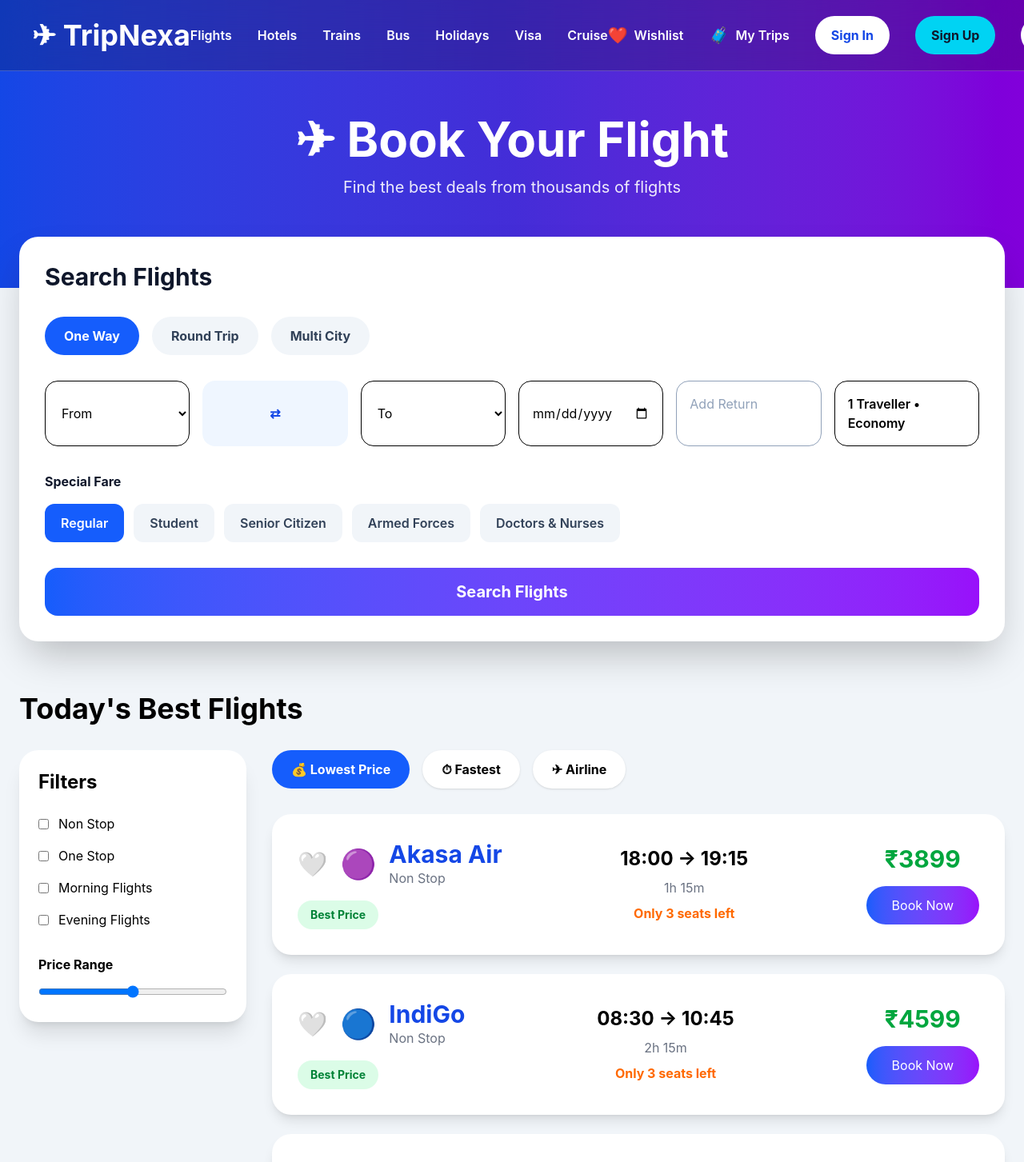
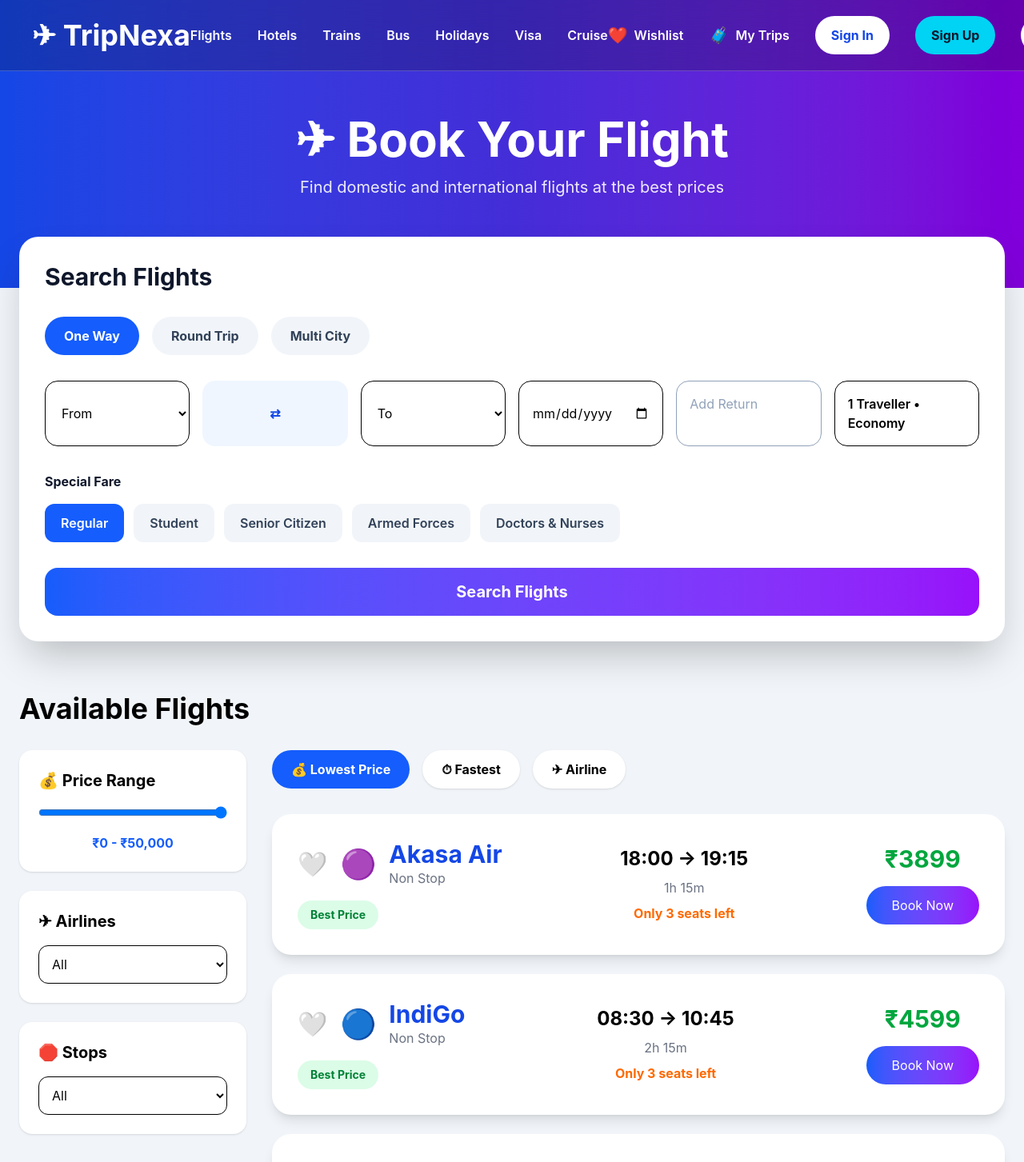
Before and after one commit to aryan20065-cloud/TripNexa, a React (Vite) app in the folder client/: page /flights in a window 1280 px wide. Shown: the top 1453 px of the page at 80% size. Built offline with nearby package versions, Linux system fonts and the light colour scheme.

Commit message:
Added working flight filters and improved search

```diff
--- a/client/src/pages/Flights.jsx
+++ b/client/src/pages/Flights.jsx
@@ -2,8 +2,10 @@
 import Navbar from "../components/layout/Navbar";
 import FlightSearch from "../components/flights/FlightSearch";
 import FlightCard from "../components/flights/FlightCard";
-import FlightFilters from "../components/flights/FlightFilters";
 import FlightSort from "../components/flights/FlightSort";
+import PriceFilter from "../components/flights/PriceFilter";
+import AirlineFilter from "../components/flights/AirlineFilter";
+import StopsFilter from "../components/flights/StopsFilter";
 import flights from "../data/flights";
 
 function Flights() {
@@ -11,11 +13,24 @@
   const [to, setTo] = useState("");
   const [sortBy, setSortBy] = useState("price");
 
+  const [price, setPrice] = useState(50000);
+  const [airline, setAirline] = useState("All");
+  const [stops, setStops] = useState("All");
+
   const filteredFlights = flights.filter((flight) => {
-    return (
+    const matchRoute =
       flight.from.toLowerCase().includes(from.toLowerCase()) &&
-      flight.to.toLowerCase().includes(to.toLowerCase())
-    );
+      flight.to.toLowerCase().includes(to.toLowerCase());
+
+    const matchPrice = flight.price <= price;
+
+    const matchAirline =
+      airline === "All" || flight.airline === airline;
+
+    const matchStops =
+      stops === "All" || flight.stops === stops;
+
+    return matchRoute && matchPrice && matchAirline && matchStops;
   });
 
   const sortedFlights = [...filteredFlights].sort((a, b) => {
@@ -33,7 +48,7 @@
         <div className="pt-36 text-center text-white">
           <h1 className="text-6xl font-bold mb-4">✈ Book Your Flight</h1>
           <p className="text-xl opacity-90">
-            Find the best deals from thousands of flights
+            Find domestic and international flights at the best prices
           </p>
         </div>
       </section>
@@ -43,11 +58,13 @@
       </div>
 
       <section className="max-w-7xl mx-auto py-16 px-6">
-        <h2 className="text-4xl font-bold mb-8">Today's Best Flights</h2>
+        <h2 className="text-4xl font-bold mb-8">Available Flights</h2>
 
         <div className="grid md:grid-cols-4 gap-8">
           <div>
-            <FlightFilters />
+            <PriceFilter price={price} setPrice={setPrice} />
+            <AirlineFilter airline={airline} setAirline={setAirline} />
+            <StopsFilter stops={stops} setStops={setStops} />
           </div>
 
           <div className="md:col-span-3">
@@ -71,7 +88,7 @@
                     No flights found
                   </h3>
                   <p className="text-slate-500 mt-3">
-                    Try Delhi to Mumbai, Delhi to Goa, or Mumbai to Chennai.
+                    Try increasing your price range or changing filters.
                   </p>
                 </div>
               )}
```
